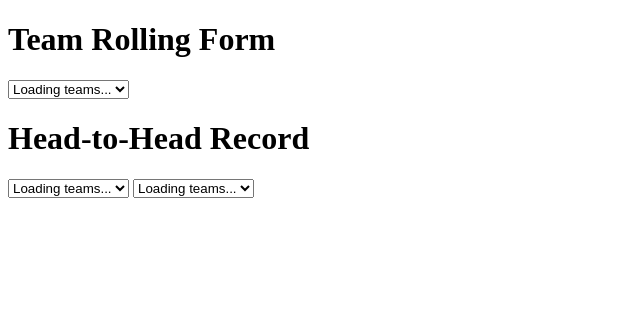
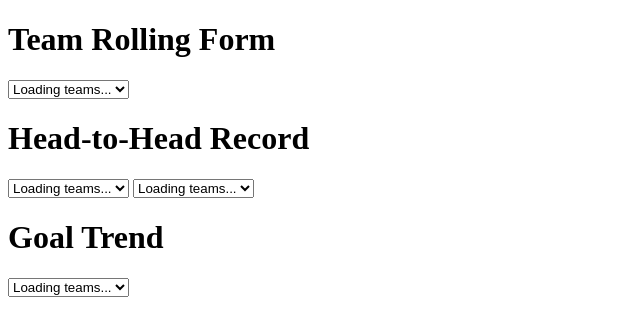
Before and after one commit to Liam-Alexander-Cheung/StatXI, a Flask app: page / in a window 1280 px wide. Shown: the top 336 px of the page, without its empty margins (0-640 px from the left). Run offline with Flask 3, Linux system fonts and the light colour scheme; data that the repository does not hold is empty; parts of the project's set-up code (start-up, migrations or seed data) failed here and were passed over.

Commit message:
Add /api/goal-trend endpoint and goal trend UI, backed by goal_trend
Mirrors the rolling-form/h2h pattern: 400 on missing team param, 404
via goals_scored being NaN (all three keys go NaN together from the
same underlying match filter). Frontend shows scored/conceded/
differential separately rather than just the differential, since
goal_trend's own docstring calls out that a 3-3 team and a 0.5-0.5
team both average to zero difference but are very different teams.
Verified via curl (Germany: scored 2.419, conceded 1.109, differential
1.311 — consistent; missing param 400; unknown team 404) and manually
in-browser.

```diff
--- a/webapp/app.py
+++ b/webapp/app.py
@@ -2,7 +2,7 @@ from flask import Flask, jsonify, request
 from flask import render_template
 import pandas as pd
 from src.data_pipeline import load_raw_matches, clean_matches
-from src.features import rolling_form, head_to_head_record
+from src.features import rolling_form, head_to_head_record, goal_trend
 
 app = Flask(__name__)
 
@@ -75,6 +75,31 @@ def api_h2h():
     return jsonify({"team_a": team_a, "team_b": team_b, "h2h_win_rate": round(win_rate, 3)})
 
 
+@app.route("/api/goal-trend")
+def api_goal_trend():
+    team = request.args.get("team")
+    if not team:
+        return jsonify({"error": "missing 'team' query parameter"}), 400
+
+    matches = get_matches()
+    trend = goal_trend(matches, team, pd.Timestamp.now())
+
+    # goal_trend always returns all three keys, never a bare NaN like
+    # rolling_form/head_to_head_record do — checking goals_scored alone is
+    # enough, since all three come from the same underlying team_matches
+    # filter and go NaN together (goal_differential is NaN - NaN, not a
+    # separately-computed value that could disagree with the other two)
+    if pd.isna(trend["goals_scored"]):
+        return jsonify({"error": f"no recent match data for '{team}'"}), 404
+
+    return jsonify({
+        "team": team,
+        "goals_scored": round(trend["goals_scored"], 3),
+        "goals_conceded": round(trend["goals_conceded"], 3),
+        "goal_differential": round(trend["goal_differential"], 3),
+    })
+
+
 @app.route("/api/teams")
 def api_teams():
     matches = get_matches()
--- a/webapp/templates/index.html
+++ b/webapp/templates/index.html
@@ -23,6 +23,14 @@
     </select>
 
     <p id="h2h-result"></p>
+
+    <h1>Goal Trend</h1>
+
+    <select id="goal-trend-select">
+        <option value="">Loading teams...</option>
+    </select>
+
+    <p id="goal-trend-result"></p>
 
     <script>
         // fetch() makes an HTTP request from JavaScript, same idea as
@@ -111,15 +119,42 @@
             }
         }
 
+        async function onGoalTrendTeamSelected() {
+            const team = document.getElementById("goal-trend-select").value;
+            const resultEl = document.getElementById("goal-trend-result");
+
+            if (!team) {
+                resultEl.textContent = "";
+                return;
+            }
+
+            resultEl.textContent = "Loading...";
+            const response = await fetch(`/api/goal-trend?team=${encodeURIComponent(team)}`);
+            const data = await response.json();
+
+            if (data.error) {
+                resultEl.textContent = `Error: ${data.error}`;
+            } else {
+                // showing all three numbers, not just goal_differential —
+                // goals_scored and goals_conceded are independent signals
+                // that a single differential would hide (see goal_trend's
+                // own docstring: a 3-3 team and a 0.5-0.5 team both average
+                // to zero difference but are very different teams)
+                resultEl.textContent =
+                    `${data.team} — scored: ${data.goals_scored}, conceded: ${data.goals_conceded}, differential: ${data.goal_differential}`;
+            }
+        }
+
         // wire up each dropdown's change event, then load the team list
         // as soon as the page itself finishes loading
         document.getElementById("team-select").addEventListener("change", onTeamSelected);
         document.getElementById("h2h-team-a-select").addEventListener("change", onH2hTeamSelected);
         document.getElementById("h2h-team-b-select").addEventListener("change", onH2hTeamSelected);
+        document.getElementById("goal-trend-select").addEventListener("change", onGoalTrendTeamSelected);
 
-        // three separate loadTeams() calls means three separate fetches of
+        // four separate loadTeams() calls means four separate fetches of
         // the same /api/teams payload on every page load, instead of
-        // fetching once and reusing it for all three dropdowns. noticed and
+        // fetching once and reusing it for all four dropdowns. noticed and
         // left as-is deliberately: 311 teams is a tiny, server-cached
         // payload, so the extra round trips cost nothing noticeable here —
         // worth naming in code rather than silently accepting it, so it
@@ -127,6 +162,7 @@
         loadTeams(document.getElementById("team-select"));
         loadTeams(document.getElementById("h2h-team-a-select"));
         loadTeams(document.getElementById("h2h-team-b-select"));
+        loadTeams(document.getElementById("goal-trend-select"));
     </script>
 </body>
 </html>
```
